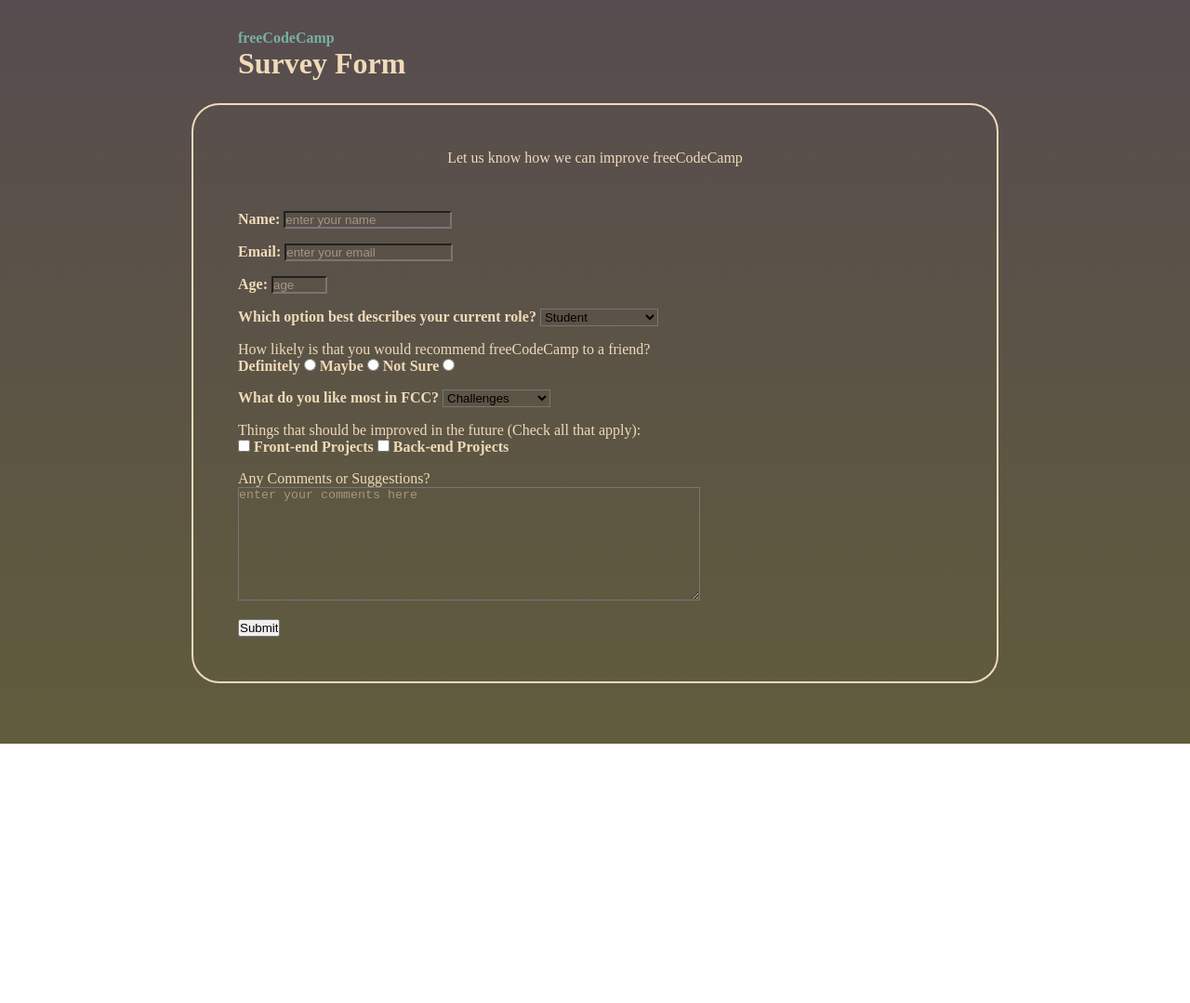
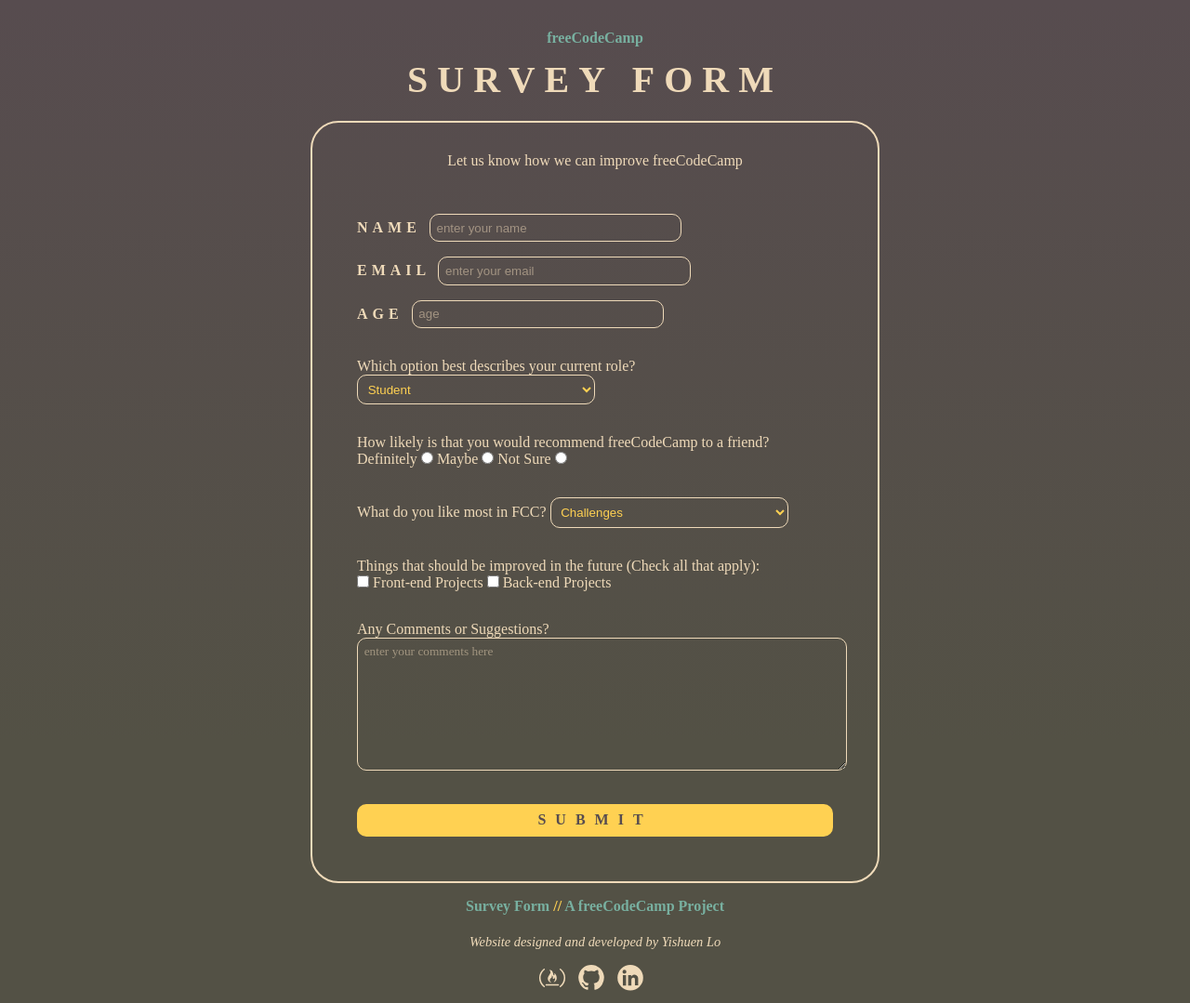
Before and after one commit to yishuenlo/surveyform, a plain HTML site: page index.html in a window 1280 px wide. Shown: the whole page at 93% size. Before the commit the page ends 832 px from the top, so only its background shows below. Drawn offline with Linux system fonts and the light colour scheme.

Commit message:
refine overall style
setup overall and basic structure for style and layout. will need to refine layout and details such as input UI elements further.

```diff
--- a/css/style.css
+++ b/css/style.css
@@ -1,31 +1,42 @@
 /* define document colors */
 :root{
   --bg1: #574C4F;
-  --bg2: #605C3C;
+  --bg2: #535145;
   --main: #efdab9;
   --select: #574c4f;
   --accent1: #ffd152;
   --accent2: #78b0a0;
+}
 
+::selection{
+  color: var(--bg1);
+  background-color: #B2DFDB;
 }
 
 html{
   height: 100%;
 }
 
-body, h1, h2, p, div, label, input, textarea, select, option, main{
+body, h1, h2, h3, p, div, label, input, textarea, select, option, main, footer, ul, li{
   margin: 0;
   padding: 0;
 }
 
 body {
-  background: linear-gradient(var(--bg1), var(--bg2));
+  background-image: linear-gradient(to bottom, var(--bg1), var(--bg2));
+  /* background-image: radial-gradient(ellipse closest-side at 50% 50%, #393e44, #36383b 25%, #343233); */
+  background-color: var(--bg2);
   height: 100%;
   margin: 0;
   background-repeat: no-repeat;
   font-family: nunito;
   font-weight: 100;
   color: var(--main);
+}
+
+a{
+  text-decoration: none;
+  color: var(--accent2);
 }
 
 .question input, textarea, select{
@@ -44,24 +55,42 @@
 main{
   margin-top: 1.5em;
   border: 2px solid var(--main);
-  padding: 3em;
+  padding: 2em 3em 3em 3em;
   border-radius: 30px;
 }
 
-label{
-  font-weight: 900;
+input[type="text"],input[type="email"],input[type="number"], select{
+  color: var(--accent1);
+  width: 50%;
+  border-radius: 10px;
+  border: 1px solid var(--main);
+  padding: 0.5em;
+}
+
+input:focus{
+  color: var(--accent1);
+  font-family: nunito;
 }
 
 h1{
   margin-top: 1em;
+  text-align: center;
   display: flex;
   flex-direction: column;
-  /* align-self: flex-end; */
+}
+
+.header{
+  text-transform: uppercase;
+  font-size: 1.25em;
+  line-height: 1em;
+  letter-spacing: 10px;
 }
 
 .subheader{
   color: var(--accent2);
   font-size: 0.5em;
+  text-align: center;
+  margin-bottom: 1em;
 }
 
 #description{
@@ -72,5 +101,103 @@
 .question{
   width: 100%;
   margin: auto;
+  margin-bottom: 2em;
+}
+
+.main-info{
   margin-bottom: 1em;
 }
+
+textarea{
+  width: 92%;
+  font-family: nunito;
+  color: var(--accent1);
+  border-radius: 10px;
+  border: 1px solid var(--main);
+  padding: 0.5em;
+}
+
+textarea:focus{
+  color: var(--accent1);
+  font-family: nunito;
+}
+
+#submit{
+  width: 100%;
+  height: 35px;
+  font-family: nunito;
+  font-weight: 700;
+  font-size: 1em;
+  /* font-weight: 900; */
+  letter-spacing: 10px;
+  text-transform: uppercase;
+  text-align: center;
+  color: var(--bg1);
+  background-color: var(--accent1);
+  border-radius: 10px;
+  border: none;
+}
+
+#name-label, #email-label, #number-label{
+  font-family: nunito;
+  font-weight: 700;
+  font-size: 1em;
+  letter-spacing: 5px;
+  text-transform: uppercase;
+}
+
+#submit:hover{
+  background-color: #FBC02D;
+}
+
+footer{
+  width: 90%;
+  text-align: center;
+  margin: 1em auto 20em auto;
+}
+
+.tagline{
+  font-weight: 900;
+}
+
+.tagline a:hover{
+  color: var(--accent1);
+  transition: 400ms ease-in;
+}
+
+.separator {
+  color: var(--accent1);
+}
+
+h3{
+  font-size: 0.9em;
+  font-weight: 100;
+  font-style: italic;
+  margin: 1.5em 0 1em 0;
+}
+
+.icon-list {
+  display: inline-block;
+  margin: auto;
+  margin-right: 0.5em;
+  margin-bottom: 0.5em;
+  width: 30px;
+}
+
+.icons{
+  fill:var(--main);
+}
+
+.icon-list:hover .icons{
+  fill: var(--accent1);
+}
+
+@media(min-width: 1200px){
+  main{
+    width: 40%;
+  }
+
+  textarea{
+    width: 100%;
+  }
+}
--- a/index.html
+++ b/index.html
@@ -6,22 +6,25 @@
     <title>Survey Form</title>
   </head>
   <body>
-    <h1 id="title"><span class="subheader">freeCodeCamp</span> Survey Form</h1>
+    <h1 id="title"><span class="subheader">freeCodeCamp</span><span class="header">Survey Form</span></h1>
     <main>
       <p id="description">Let us know how we can improve freeCodeCamp</p>
       <form id="survey-form" action="index.html" method="post">
         <div class="question">
-          <label id="name-label"for="name">Name: </label>
-          <input id="name" type="text" name="name" placeholder="enter your name" required>
+          <div class="main-info">
+            <label id="name-label"for="name">Name </label>
+            <input id="name" type="text" name="name" placeholder="enter your name" required>
+          </div>
+          <div class="main-info">
+            <label id="email-label" for="email">Email </label>
+            <input id="email" type="email" name="email" placeholder="enter your email" required>
+          </div>
+          <div class="main-info">
+            <label id="number-label" for="number">Age </label>
+            <input id="number" type="number" name="age" value="age" placeholder="age" required min="10" max="100">
+          </div>
         </div>
-        <div class="question">
-          <label id="email-label" for="email">Email: </label>
-          <input id="email" type="email" name="email" placeholder="enter your email" required>
-        </div>
-        <div class="question">
-          <label id="number-label" for="number">Age: </label>
-          <input id="number" type="number" name="age" value="age" placeholder="age" required min="10" max="100">
-        </div>
+
         <div class="question">
           <label for="dropdown">Which option best describes your current role?</label>
           <select id="dropdown" placeholder="select an option">
@@ -67,8 +70,22 @@
 
         <input id="submit" type="submit" name="Submit" value="Submit">
       </form>
-
     </main>
+    <footer>
+      <p class="tagline"><a href="https://learn.freecodecamp.org/responsive-web-design/responsive-web-design-projects/build-a-survey-form" target="_blank">Survey Form <span class="separator">//</span> A freeCodeCamp Project</a></p>
+      <h3>Website designed and developed by Yishuen Lo</h3>
+      <ul class="social-icons-container">
+        <li class="icon-list"><a href="https://www.freecodecamp.org/yishuen" target="_blank">
+          <svg id="Layer_1" data-name="Layer 1" xmlns="http://www.w3.org/2000/svg" viewBox="0 0 32 32"><defs></defs><title>freeCodeCamp</title><path class="icons" d="M7.21,6.78a.82.82,0,1,0-1-1.31,13.22,13.22,0,0,0,0,21.06.81.81,0,0,0,1.15-.16.81.81,0,0,0-.15-1.15,11.56,11.56,0,0,1,0-18.44ZM25.8,5.47a.83.83,0,0,0-1.15.16.81.81,0,0,0,.15,1.15,11.56,11.56,0,0,1,0,18.44.83.83,0,0,0-.16,1.15.84.84,0,0,0,.66.33.81.81,0,0,0,.49-.17,13.22,13.22,0,0,0,0-21.06ZM23,23.09H9a.83.83,0,0,0,0,1.65H23a.83.83,0,0,0,0-1.65Zm-8.44-1.63a1.71,1.71,0,0,0,.44,0,8.54,8.54,0,0,1-1.19-1.08c-1-1.38-.77-2.84.64-4.05s1.41-1.56.78-2.92a1.79,1.79,0,0,1,1.52,2,3.55,3.55,0,0,0-.06,1,.76.76,0,0,0,1,.69.7.7,0,0,0,.61-1,5.21,5.21,0,0,1-.08-.57l.23-.08a8.15,8.15,0,0,1,.72,1.41c.51,1.65-.54,2.77-1.55,3.92,1.25.24,3.05-1.71,3.41-3.53.55-2.71-.93-6.06-2.95-6.5a11.27,11.27,0,0,1,.45,1.07c.13.43.23.92-.33,1.12s-.78-.28-.89-.71c-.16-.63-.26-1.28-.39-1.93a4.11,4.11,0,0,0-3-3.35,7.63,7.63,0,0,0-1.3-.1c1.72,2,1.79,2.87.53,5-.51.88-1.06,1.73-1.58,2.6C9.7,17.59,11.88,20.66,14.54,21.46Z"/></svg>
+        </a></li>
+        <li class="icon-list"><a href="https://github.com/yishuenlo" target="_blank">
+          <svg id="Layer_1" data-name="Layer 1" xmlns="http://www.w3.org/2000/svg" viewBox="0 0 32.57 32"><defs></defs><title>Github</title><path class="icons" d="M16.29,1a15,15,0,0,0-4.75,29.23c.75.14,1-.32,1-.72s0-1.3,0-2.55c-4.17.91-5.05-2-5.05-2a4.05,4.05,0,0,0-1.67-2.2c-1.36-.93.1-.91.1-.91a3.16,3.16,0,0,1,2.3,1.55,3.19,3.19,0,0,0,4.37,1.24,3.16,3.16,0,0,1,1-2c-3.33-.38-6.83-1.67-6.83-7.41a5.8,5.8,0,0,1,1.54-4,5.4,5.4,0,0,1,.15-4s1.26-.4,4.12,1.54a14.7,14.7,0,0,1,3.76-.51A14.68,14.68,0,0,1,20,8.76c2.87-1.94,4.12-1.54,4.12-1.54a5.35,5.35,0,0,1,.15,4,5.8,5.8,0,0,1,1.54,4c0,5.76-3.5,7-6.84,7.4a3.61,3.61,0,0,1,1,2.78c0,2,0,3.62,0,4.11s.27.87,1,.72A15,15,0,0,0,16.29,1Z"/></svg>
+        </a></li>
+        <li class="icon-list"><a href="https://www.linkedin.com/in/yishuen-lo" target="_blank">
+          <svg id="Layer_1" data-name="Layer 1" xmlns="http://www.w3.org/2000/svg" viewBox="0 0 32.57 32"><defs></defs><title>LinkedIn</title><path class="icons" d="M16.29,1a15,15,0,1,0,15,15A15,15,0,0,0,16.29,1Zm-5,24.15H7.58V13.09h3.67ZM9.37,11.44a2.31,2.31,0,0,1-2.25-2.3A2.35,2.35,0,0,1,9.39,6.85,2.37,2.37,0,0,1,11.7,9.21,2.33,2.33,0,0,1,9.37,11.44ZM25.44,25.11H21.67c0-1.8,0-3.61,0-5.42a17,17,0,0,0-.05-1.89c-.09-.88-.43-1.61-1.43-1.77a2,2,0,0,0-2.29,1.2A4.91,4.91,0,0,0,17.53,19c-.05,2,0,4.05,0,6.15H13.76v-12h3.48c0,.46,0,.88.07,1.43l.67-.61a4.93,4.93,0,0,1,5.47-.78,4,4,0,0,1,2,3.78C25.49,19.6,25.44,22.32,25.44,25.11Z"/></svg>
+        </a></li>
+      </ul>
+    </footer>
 
   <script src="https://cdn.freecodecamp.org/testable-projects-fcc/v1/bundle.js" charset="utf-8"></script>
   </body>
```
